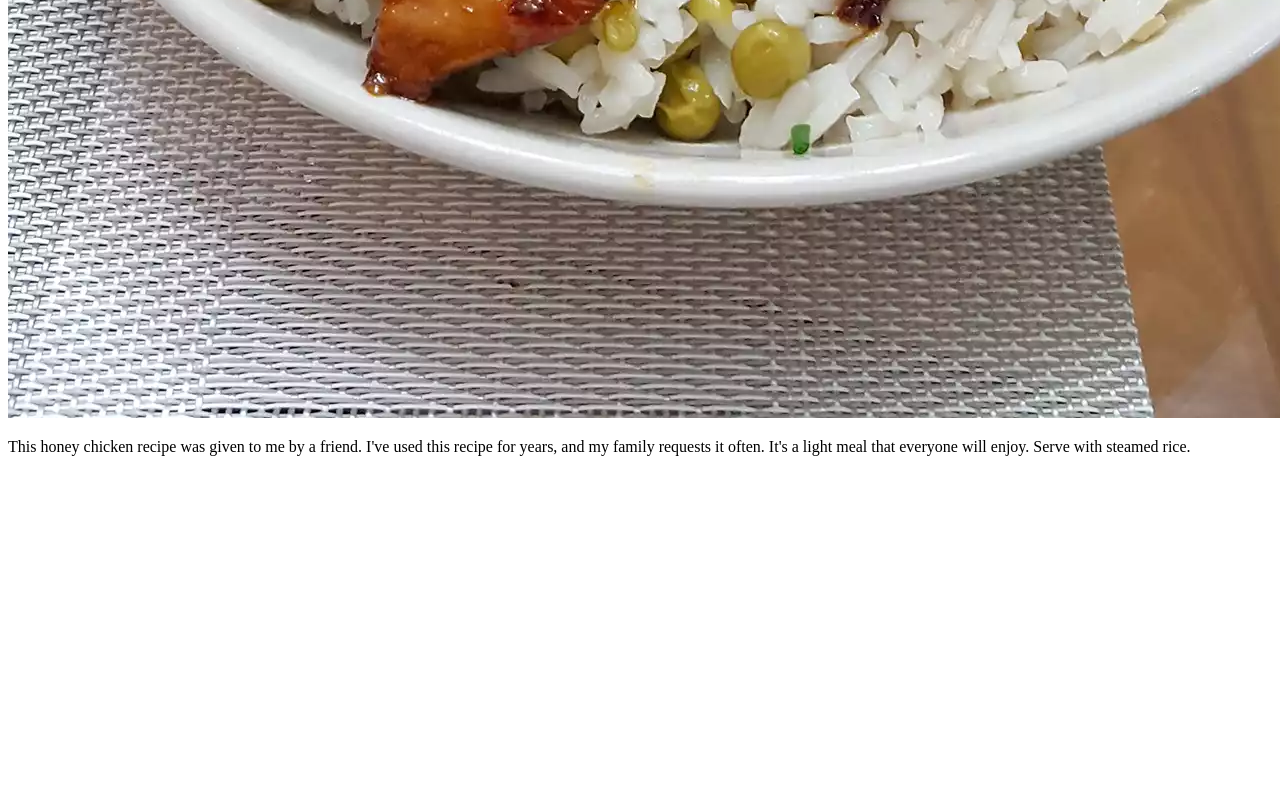
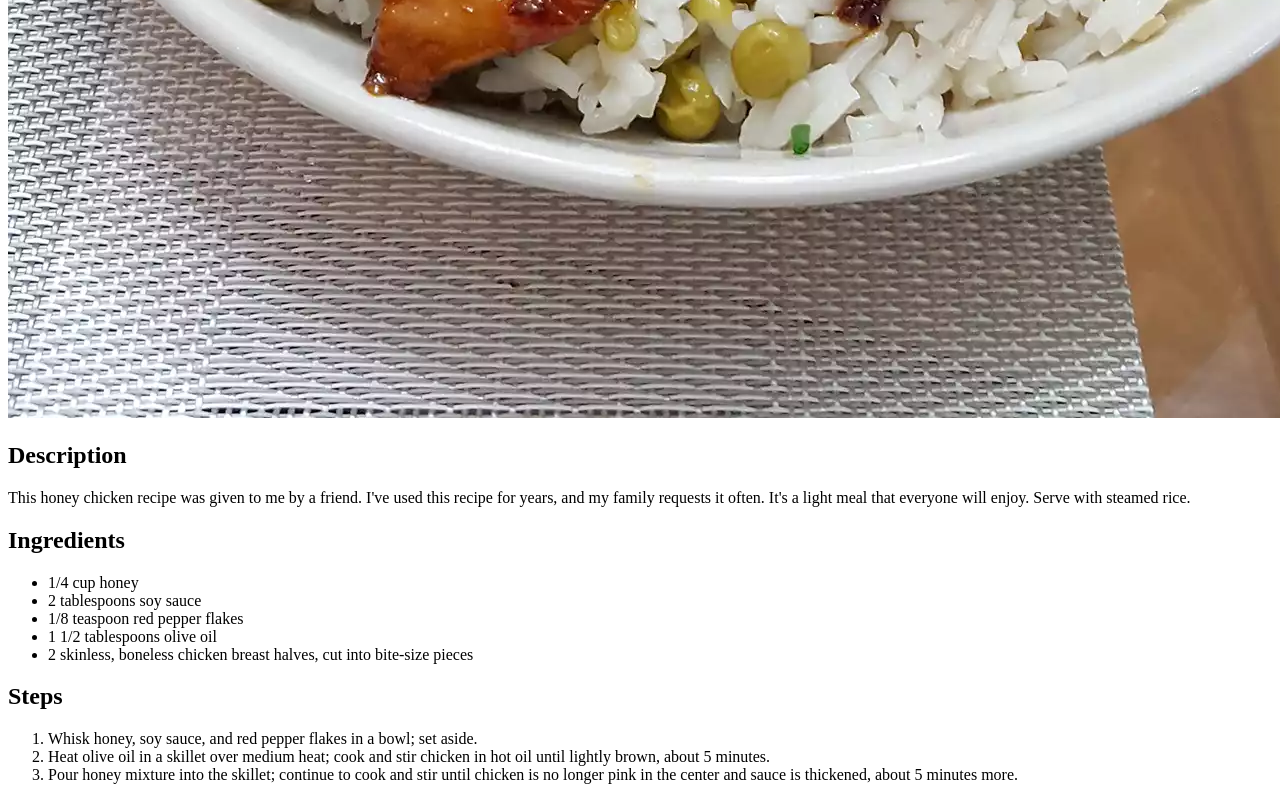
Before and after one commit to ctl009/odin-recipes, a plain HTML site: page recipes/honey-glazed-chicken.html in a window 1280 px wide. Shown: the part 1162-1962 px from the top of the page. Before the commit the page ends 1634 px from the top, so only its background shows below. Drawn offline with Linux system fonts and the light colour scheme.

Commit message:
Add description, ingredients, and steps to honey-glazed-chicken.html

```diff
--- a/recipes/honey-glazed-chicken.html
+++ b/recipes/honey-glazed-chicken.html
@@ -9,10 +9,30 @@
         <h1>Honey Glazed Chicken Recipe</h1>
         <img src="../img/honey-glazed-chicken.jpg" alt="Picture of honey glazed chicken">
 
+        <h2>Description</h2>
         <p>
             This honey chicken recipe was given to me by a friend. I've used this recipe
             for years, and my family requests it often. It's a light meal that everyone
             will enjoy. Serve with steamed rice.
         </p>
+
+        <h2>Ingredients</h2>
+        <ul>
+            <li>1/4 cup honey</li>
+            <li>2 tablespoons soy sauce</li>
+            <li>1/8 teaspoon red pepper flakes</li>
+            <li>1 1/2 tablespoons olive oil</li>
+            <li>2 skinless, boneless chicken breast halves, cut into bite-size pieces</li>
+        </ul>
+
+        <h2>Steps</h2>
+        <ol>
+            <li>Whisk honey, soy sauce, and red pepper flakes in a bowl; set aside.</li>
+            <li>Heat olive oil in a skillet over medium heat; cook and stir chicken in hot
+                oil until lightly brown, about 5 minutes.</li>
+            <li>Pour honey mixture into the skillet; continue to cook and stir until chicken
+                is no longer pink in the center and sauce is thickened, about 5 minutes
+                more.</li>
+        </ol>
     </body>
 </html>
```
